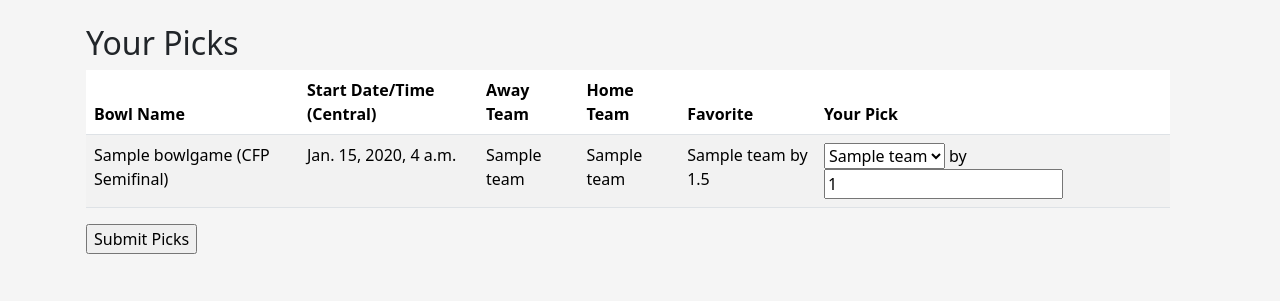
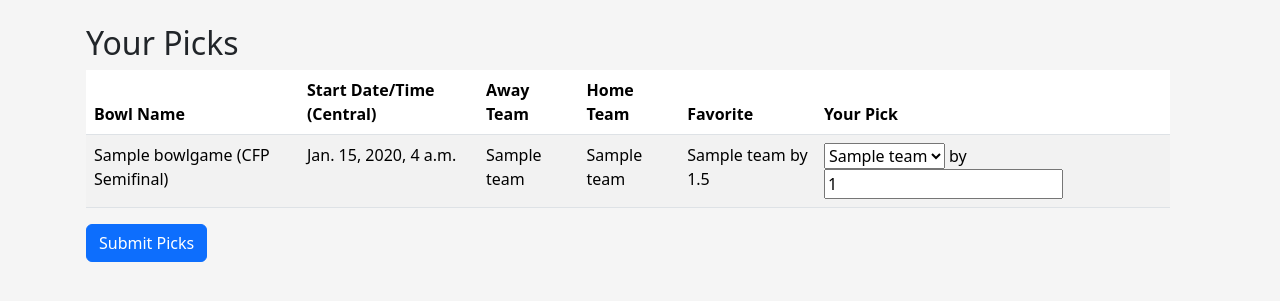
Before and after one commit to aarestad/bowlpool, a Django app: page /bowl-pool/2020/my-picks in a window 1280 px wide. Shown: the part 73-374 px from the top of the page. Run offline with Django 4.2, Linux system fonts and the light colour scheme; a user stored in the database is signed in; tables that the repository leaves empty hold one stand-in row (values such as "Sample post"); some libraries are stand-ins or nearby versions.

Commit message:
formatting

```diff
--- a/bowlpool_app/templates/base.html
+++ b/bowlpool_app/templates/base.html
@@ -10,6 +10,17 @@
         <style>
             body {
                 background-color: #f5f5f5;
+            }
+
+            /* Hide those stupid spinner buttons */
+            input::-webkit-outer-spin-button,
+            input::-webkit-inner-spin-button {
+              -webkit-appearance: none;
+              margin: 0;
+            }
+
+            input[type=number] {
+              -moz-appearance: textfield;
             }
         </style>
     </head>
--- a/bowlpool_app/templates/user_picks_for_year.html
+++ b/bowlpool_app/templates/user_picks_for_year.html
@@ -1,4 +1,6 @@
 {% extends 'base.html' %}
+
+{% load django_bootstrap5 %}
 
 {% block content %}
   <h2>Your Picks</h2>
@@ -30,7 +32,9 @@
               (CFP Semifinal)
               {% endif %}
             </td>
+
             <td>{{ bowl_matchup_pick.bowl_matchup.start_time }}</td>
+
             <td>
               {% if bowl_matchup_pick.bowl_matchup.away_team %}
                 {{ bowl_matchup_pick.bowl_matchup.away_team.name }}
@@ -38,6 +42,7 @@
                 ?
               {% endif %}
             </td>
+
             <td>
               {% if bowl_matchup_pick.bowl_matchup.home_team %}
                 {{ bowl_matchup_pick.bowl_matchup.home_team.name }}
@@ -45,10 +50,13 @@
                 ?
               {% endif %}
             </td>
+
             <td>{{ bowl_matchup_pick.bowl_matchup.bowl_favorite }}</td>
+
             <td>
               <select name="{{ bowl_matchup_pick.bowl_matchup.id }}-winner">
                 <option value=""></option>
+
                 {% if bowl_matchup_pick.bowl_matchup.bowl_game.name != "CFP National Championship" %}
                 <option value="{{ bowl_matchup_pick.bowl_matchup.away_team.id }}"
                   {% if bowl_matchup_pick.winner.id == bowl_matchup_pick.bowl_matchup.away_team.id %}
@@ -76,9 +84,10 @@
                   {% endfor %}
                 {% endif %}
               </select>
+
               by
               <input type="number" name="{{ bowl_matchup_pick.bowl_matchup.id }}-margin"
-              value="{{ bowl_matchup_pick.margin }}">
+              value="{{ bowl_matchup_pick.margin }}" size="4">
             </td>
           </tr>
         {% endfor %}
@@ -86,6 +95,6 @@
       </tbody>
     </table>
 
-    <input type="submit" value="Submit Picks">
+    {% bootstrap_button button_type="submit" content="Submit Picks" %}
   </form>
 {% endblock %}
```
